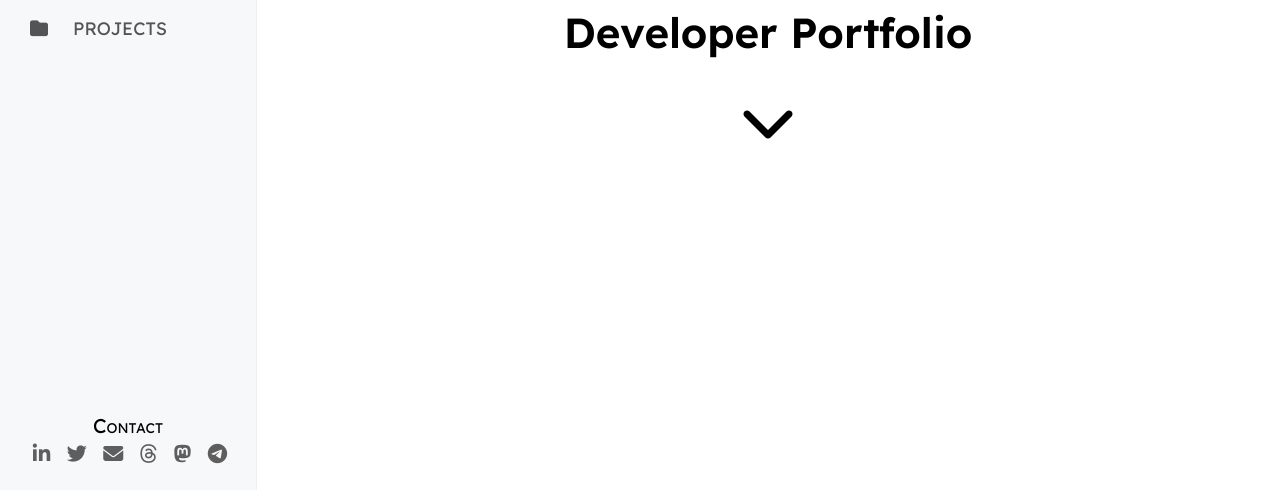
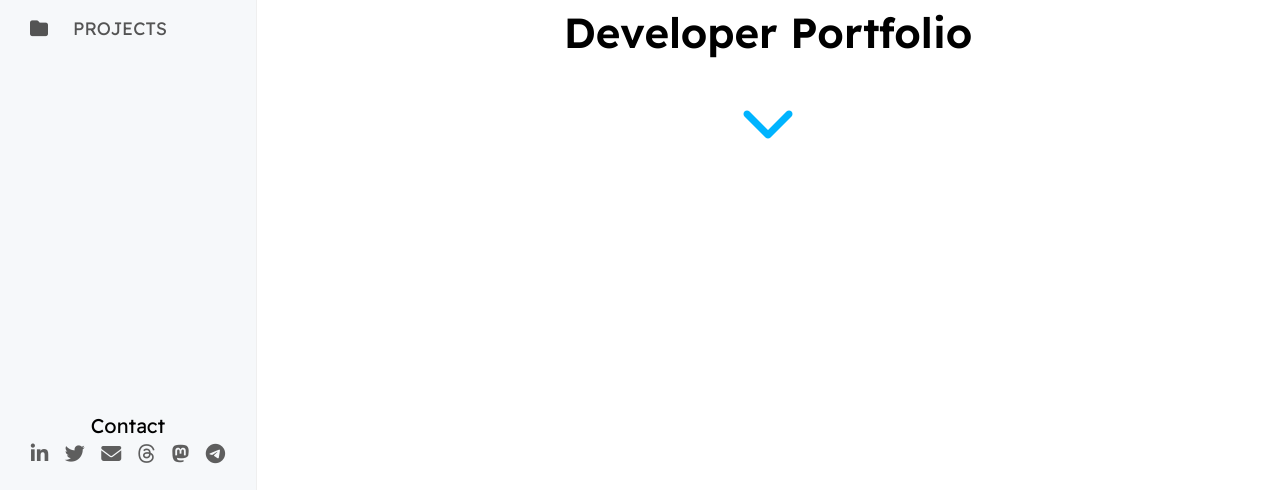
Before and after one commit to GerardGascon/gerardgascon.github.io, a Jekyll site: the page built from main.md, in a window 1280 px wide. Shown: the part 410-900 px from the top of the page. Built offline with Jekyll 4.4.1, drawn with Linux system fonts in a browser that asks for light colours; nearby versions of some CDN libraries.

Commit message:
Nav bar and title fixes

```diff
--- a/assets/css/navbar.css
+++ b/assets/css/navbar.css
@@ -4,6 +4,7 @@
 	font-size: 18px;
 	line-height: 10px;
 	font-weight: normal;
+	user-select: none;
 }
 
 .pages a {
@@ -47,6 +48,8 @@
 	-webkit-flex-direction: column;
 	-ms-flex-direction: column;
 	flex-direction: column;
+
+	user-select: none;
 }
 .sidenav img {
 	width: 80%;
@@ -74,7 +77,6 @@
 	margin-bottom: 0px;
 	color: #000000;
 	display: block;
-	font-variant: small-caps;
 	font-weight: normal;
 }
 .sidenav .contacts ul {
@@ -113,15 +115,17 @@
 	border-left: 0px;
 }
 .sidenav footer a {
-    padding: 6px 4px 6px 8px;
+    padding: 6px;
     text-decoration: none;
     font-size: 25px;
     color: #5e5e5e;
     display: block;
     transition: var(--transition-duration);
+	border-radius: 0.625rem;
 }
 .sidenav footer a:hover {
-    color: var(--highlight-color);
+	transform: scale(1.2);
+	background-color: #e9eff5;
 }
 @media (min-width: 750px){
 	.main {
@@ -186,6 +190,7 @@
 		background-color: white;
 		border-bottom: 1px solid #efefef;
 		position: fixed;
+		user-select: none;
 		width: 100vw;
 	}
 
--- a/assets/css/title.css
+++ b/assets/css/title.css
@@ -53,16 +53,15 @@
 }
 .icon a {
     display: inline-block;
-    color: #000;
+    color: var(--highlight-color);
     font-weight: 500;
     font-size: 2em;
 	transition-duration: var(--transition-duration);
     text-decoration: none !important;
+    user-select: none;
 }
 .icon a:hover {
 	transform: scale(1.1);
-	color: var(--highlight-color);
-	border-color: var(--highlight-color);
 }
 
 .icon a:active {
```
